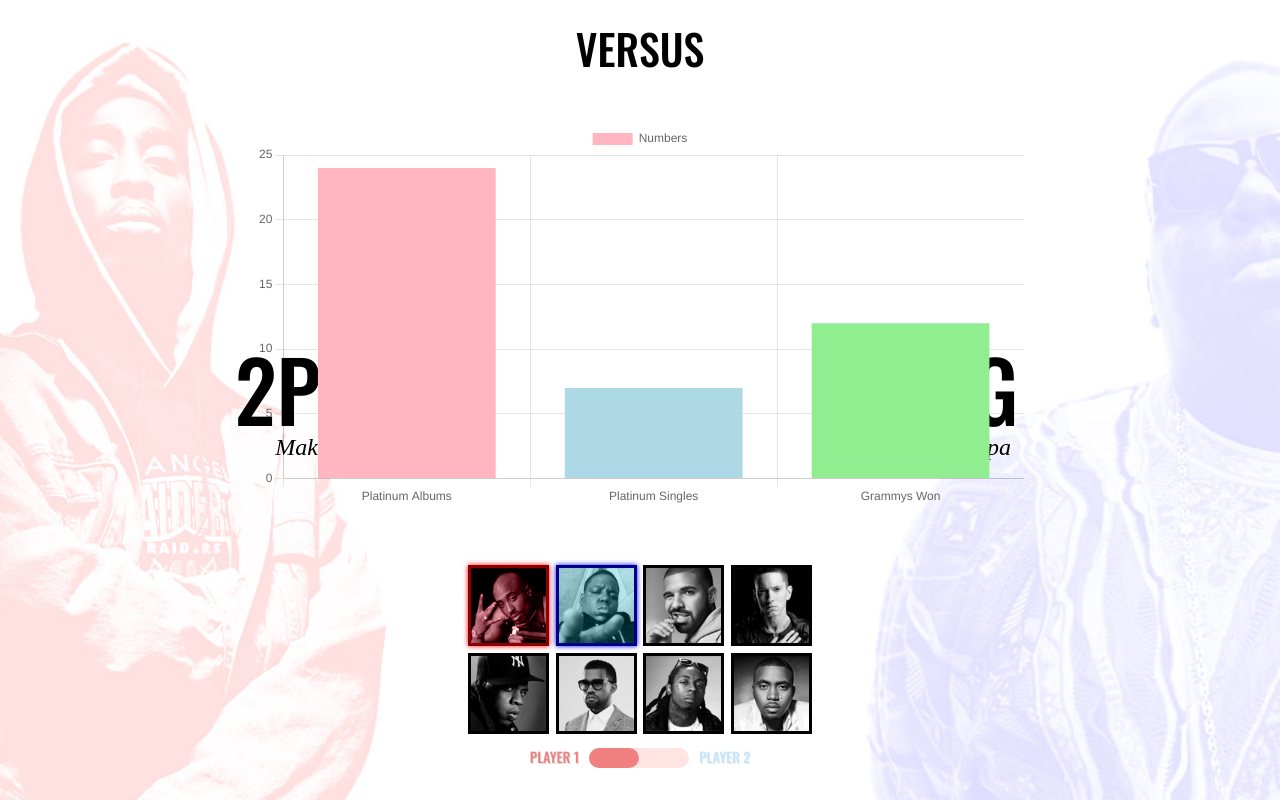
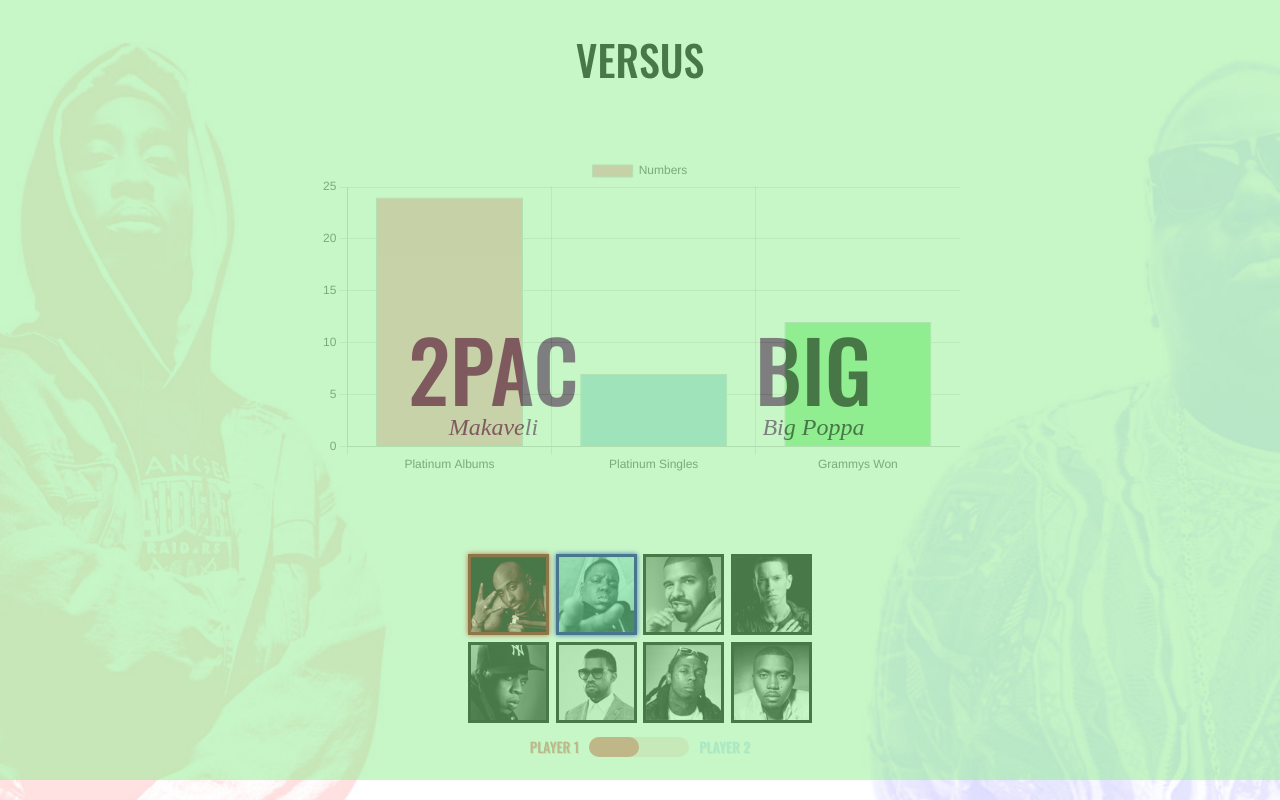
Before and after one commit to jayzizzle/versus, a website built with webpack: page index.html in a window 1280 px wide. Built offline with nearby package versions, Linux system fonts and the light colour scheme.

Commit message:
begin adding div containers for top layer objects

```diff
--- a/index.html
+++ b/index.html
@@ -43,16 +43,31 @@
         </div>
 
     </div>
+
+    <div class="player-container-top">
+        <div class="player-names-wrapper">
+            <div class ="player-name-wrapper">
+                <h1 id="left-player-name"></h1>
+                <h5 id="left-player-alias"></h5>
+            </div>
+            <div class="player-name-wrapper">
+                <h1 id="right-player-name"></h1>
+                <h5 id="right-player-alias"></h5>
+            </div>
+        </div>
+    </div>
+
     <div class="player-container">
         <section id="player-side-left" class="player-side">
-            <h1 id="left-player-name"></h1>
-            <h5 id="left-player-alias"></h5>
+            <!-- <h1 id="left-player-name"></h1>
+            <h5 id="left-player-alias"></h5> -->
         </section>
         <section id="player-side-right" class="player-side">
-            <h1 id="right-player-name"></h1>
-            <h5 id="right-player-alias"></h5>
+            <!-- <h1 id="right-player-name"></h1>
+            <h5 id="right-player-alias"></h5> -->
         </section>
     </div>
 
+
 </body>
 </html>
--- a/src/index.js
+++ b/src/index.js
@@ -9,8 +9,8 @@
     const playerSelect = new PlayerSelect(ulPlayerSelect, artists);
     const playerToggle = new PlayerToggle(playerSelect);
 
-    const playerChart = document.getElementById('chart').getContext('2d');
-    const playerStats = new Chart(playerChart, {
+    let playerChart = document.getElementById('chart').getContext('2d');
+    let playerStats = new Chart(playerChart, {
         type: 'bar', //horizontalBar
         data: {
             labels: ['Platinum Albums', 'Platinum Singles', 'Grammys Won'],
@@ -25,7 +25,10 @@
                     'lightpink',
                     'lightblue',
                     'lightgreen'
-                ]
+                ],
+                borderWidth: 1,
+                borderColor: 'lightgrey',
+
             }]
         },
         options: {}
--- a/src/styles/style.css
+++ b/src/styles/style.css
@@ -46,8 +46,8 @@
 /* BEGIN CHARTS */
 
 canvas {
-    height: auto;
-    width: 60vw;
+    height: 50vw;
+    width: 50vw;
 }
 
 /* BEGIN PLAYER SECTION */
@@ -82,6 +82,33 @@
     background-repeat: no-repeat;
     background-size: cover;
     background-position: right top;
+}
+
+.player-container-top {
+    position: absolute;
+    bottom: 20px;
+    z-index: 1;
+    display: flex;
+    flex-direction: column;
+    justify-content: center;
+    align-items: center;
+    height: 100%;
+    width: 100%;
+    background-color: lightgreen;
+    opacity: 0.5;
+}
+
+.player-names-wrapper {
+    display: flex;
+    justify-content: space-around;
+    width: 50%;
+}
+
+.player-name-wrapper {
+    display: flex;
+    flex-direction: column;
+    justify-content: center;
+    align-items: center;
 }
 
 /* BEGIN CHARACTER SELECT */
```
Also changed, not shown: dist/main.js.
